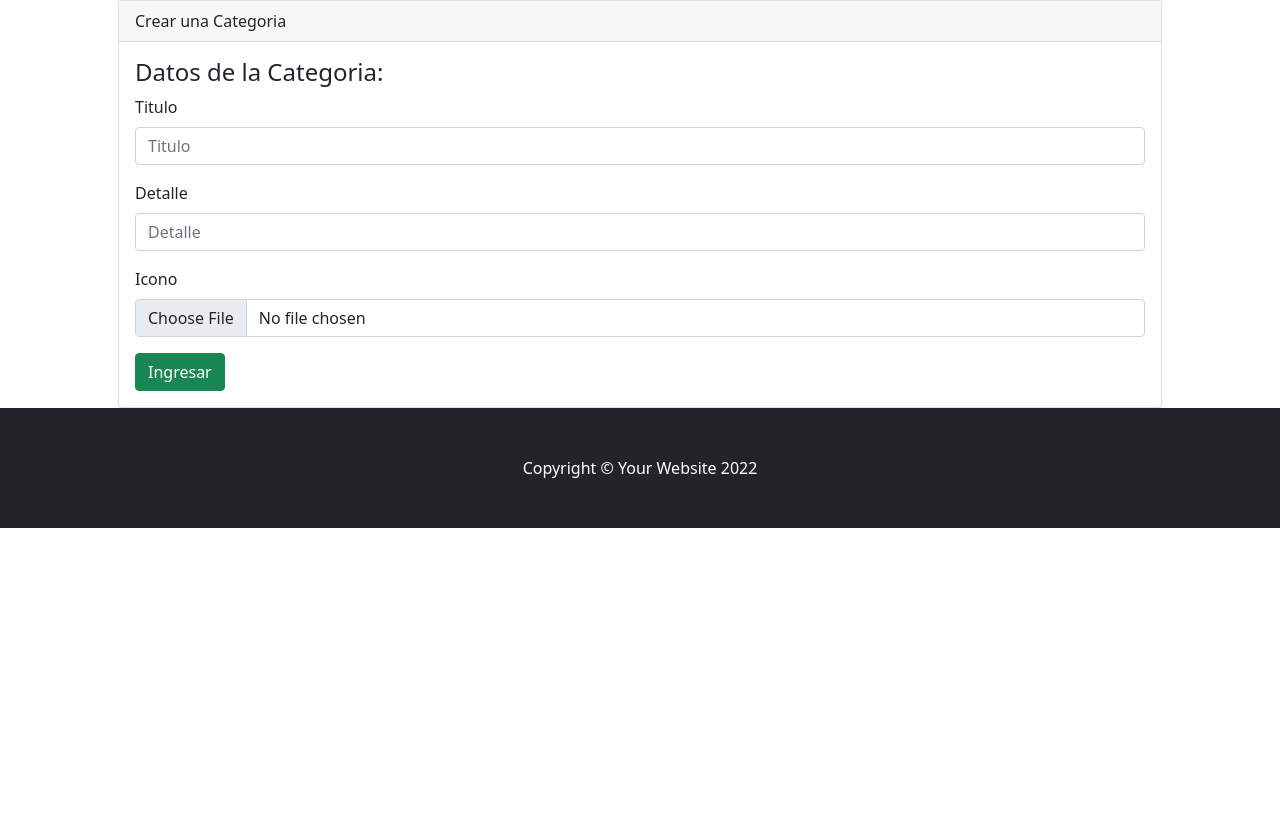
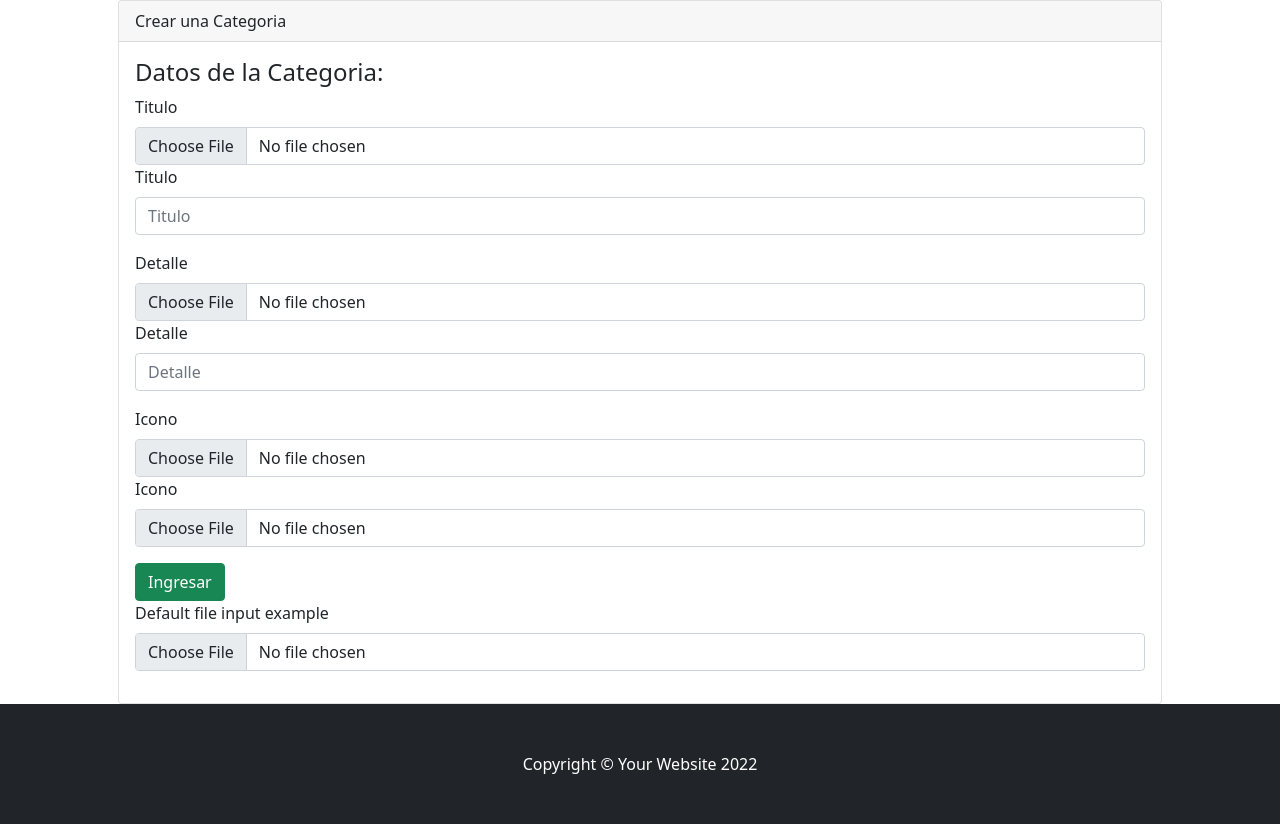
Before and after one commit to Sikriolc/ProyectoFinalBlog, a Django app: page /crearcategoria in a window 1280 px wide. Shown: the part 80-904 px from the top of the page. Before the commit the page ends 608 px from the top, so only its background shows below. Run offline with Django 4.2, Linux system fonts and the light colour scheme; parts of the project's set-up code (start-up, migrations or seed data) failed here and were passed over; some libraries are stand-ins or nearby versions.

Commit message:
estilo a form a decidir cual

```diff
--- a/ProyectoFinalBlog/AppInterface/templates/AppInterface/form.html
+++ b/ProyectoFinalBlog/AppInterface/templates/AppInterface/form.html
@@ -4,6 +4,8 @@
   {% for campo in formulario %}
 
   <div class="mb-3">
+    <label for="formFile" class="form-label">{{ campo.label }}</label>
+    <input class="form-control" type="file" id="formFile">
     <label for="" class="form-label"> {{ campo.label }} </label>
     <br>
     {% if campo.field.widget.input_type == 'file' and campo.value %}
@@ -40,3 +42,8 @@
   <input name="" id="" class="btn btn-success" type="submit" value="Ingresar">
 
 </form>
+
+<div class="mb-3">
+  <label for="formFile" class="form-label">Default file input example</label>
+  <input class="form-control" type="file" id="formFile">
+</div>
```
